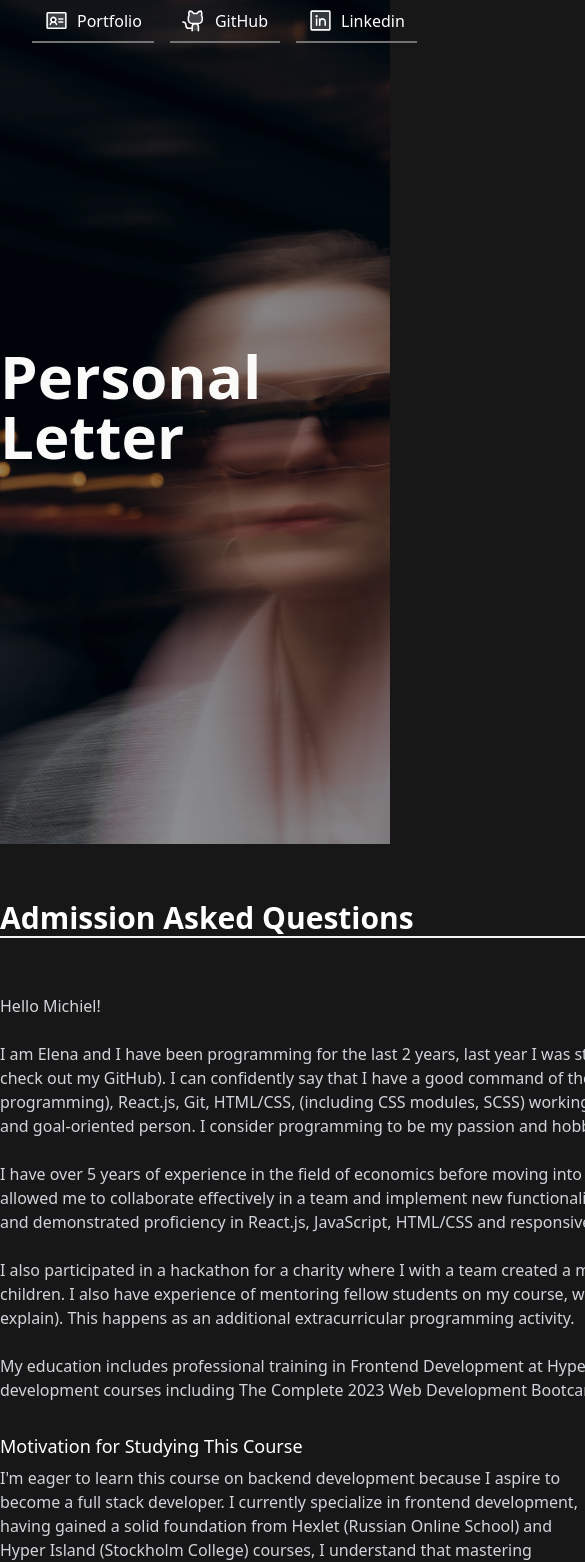
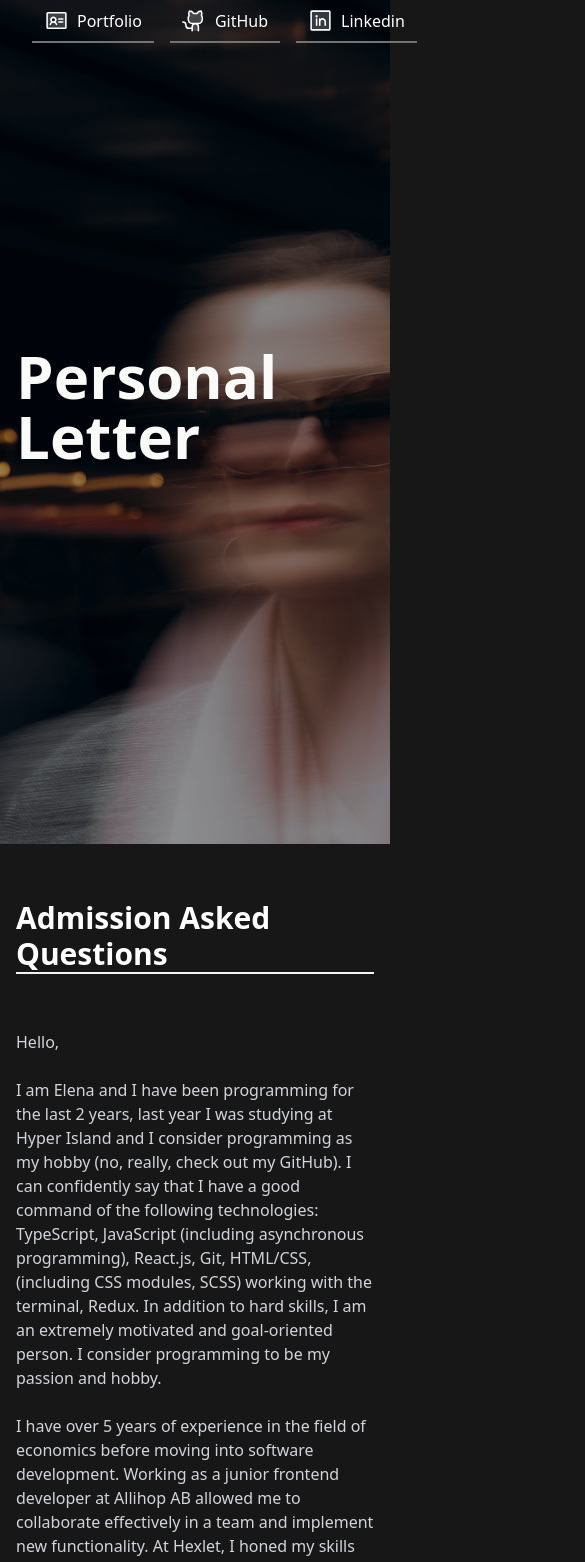
Before and after one commit to elen-oz/backend-course, a React (Vite) app: page / in a window 390 px wide. Shown: the top 1562 px of the page, 585 px wide, since content can reach past the window. Built offline with nearby package versions, Linux system fonts and the light colour scheme.

Commit message:
feat: add adaptability for small screens

```diff
--- a/src/App.tsx
+++ b/src/App.tsx
@@ -1,4 +1,3 @@
-// Once you are done with your website, you must publish the website and include the link to the published/live website in your application. The link to your website should be pasted into your application in the section called “Personligt Brev”.
 import Content from './components/Content';
 import Footer from './components/Footer';
 import Header from './components/Header';
--- a/src/components/Content.tsx
+++ b/src/components/Content.tsx
@@ -4,16 +4,14 @@ import { PiGithubLogoDuotone } from 'react-icons/pi';
 const Content = () => {
   return (
     <main>
-      <section className='hero h-screen relative bg-cover bg-center bg-no-repeat flex flex-col justify-center'>
+      <section className='hero relative min-h-screen w-full flex flex-col justify-center'>
         <div className='absolute inset-0 bg-black bg-opacity-40 z-10'></div>
-        <div className='container'>
-          <div className='relative z-20'>
-            <h1>
-              Personal
-              <br />
-              Letter
-            </h1>
-          </div>
+        <div className='container relative z-20'>
+          <h1>
+            Personal
+            <br/>
+            Letter
+          </h1>
         </div>
       </section>
 
@@ -25,7 +23,7 @@ const Content = () => {
           <li className='col-span-2 row-span-4'>
             <p className='mt-2'>
               <p className='text-base leading-6 text-gray-300'>
-                Hello Michiel!
+                Hello,
                 <br />
                 <br />
                 I am Elena and I have been programming for the last 2 years,
--- a/src/index.css
+++ b/src/index.css
@@ -18,10 +18,11 @@
     @apply mb-12 pt-14 text-3xl font-extrabold leading-9 border-b-2 border-stone-300;
   }
   .container {
-    @apply mx-auto w-[75rem];
+    @apply mx-auto max-w-[75rem] px-4;
   }
   .hero {
     background-image: url('/img.webp');
+    @apply bg-fixed bg-cover bg-center bg-no-repeat min-h-screen w-full;
   }
 }
 
```
